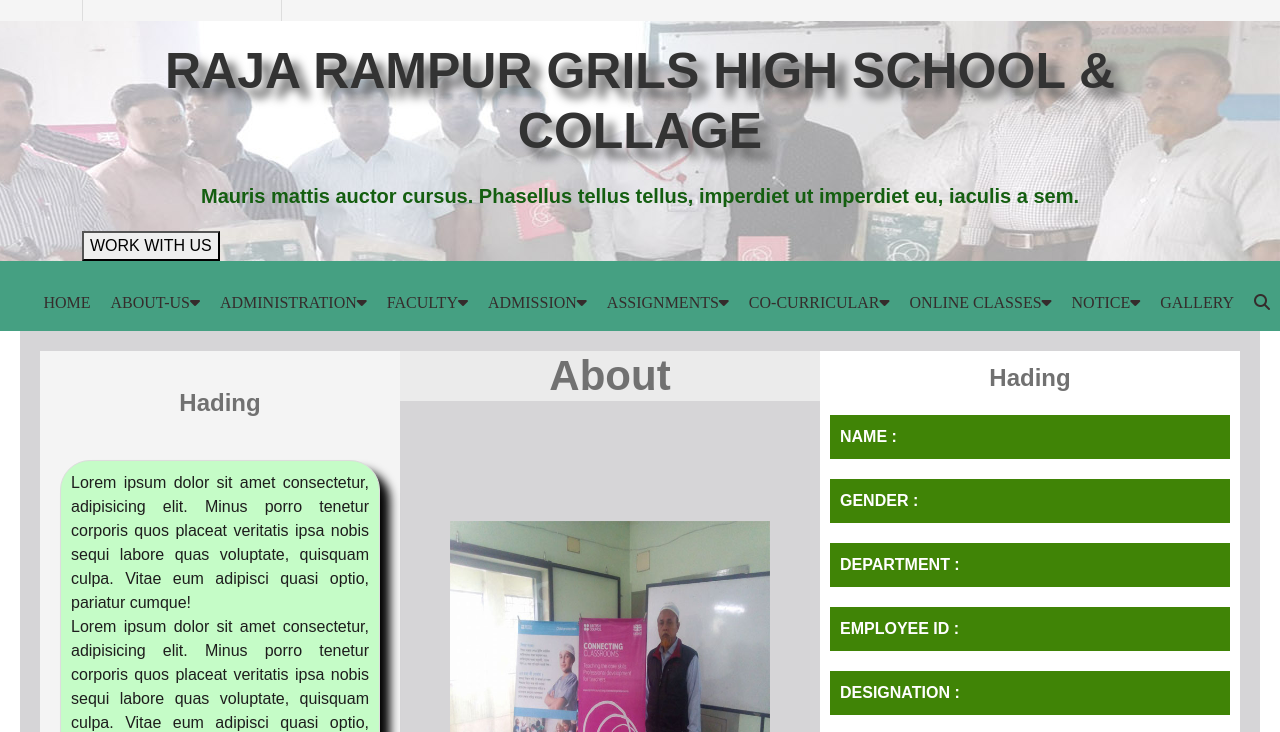
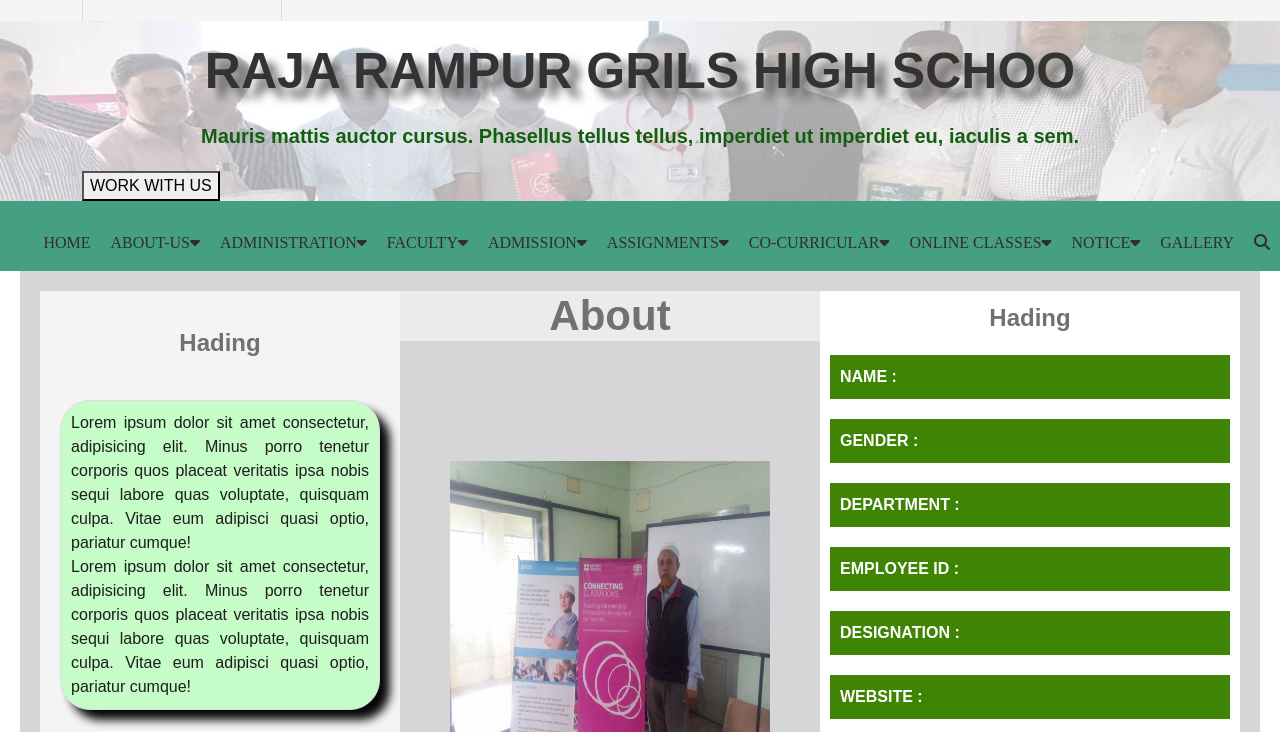
Before and after one commit to mmzsowel/rajarampurgirlshighschool, a plain HTML site: page More About-04.html in a window 1280 px wide. Shown: the part 57-789 px from the top of the page. Drawn offline with Linux system fonts and the light colour scheme.

Commit message:
Update More About-04.html

```diff
--- a/More About-04.html
+++ b/More About-04.html
@@ -59,7 +59,7 @@
 
 			<div class="sliderContent">
 
-				<h1>RAJA RAMPUR GRILS HIGH SCHOOL & COLLAGE</h1>
+				<h1>RAJA RAMPUR GRILS HIGH SCHOO</h1>
 				<p>Mauris mattis auctor cursus. Phasellus tellus tellus, imperdiet ut imperdiet eu, iaculis a sem.</p>
 				<button id="sliderbutton">WORK WITH US</button>
 
```
